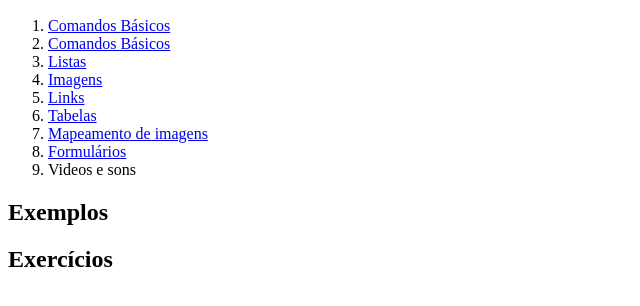
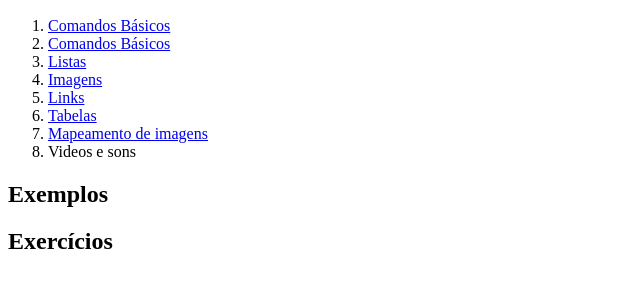
Before and after one commit to RubiaRossini/MLW2024, a plain HTML site: page index.html in a window 1280 px wide. Shown: the part 110-416 px from the top of the page, without its empty margins (0-640 px from the left). Drawn offline with Linux system fonts and the light colour scheme.

Commit message:
alteracao

```diff
--- a/index.html
+++ b/index.html
@@ -22,7 +22,7 @@
         <li><a href="paginas/links.html">Links</a> </li>
         <li><a href="paginas/tabelas.html">Tabelas</a></li>
         <li><a href="paginas/mapeamento.html">Mapeamento de imagens</a></li>
-        <li><a href="paginas/formulario.html">Formulários</a> </li>
+
         <li>Videos e sons</li>
     </ol>
     <h2>Exemplos</h2>
```
